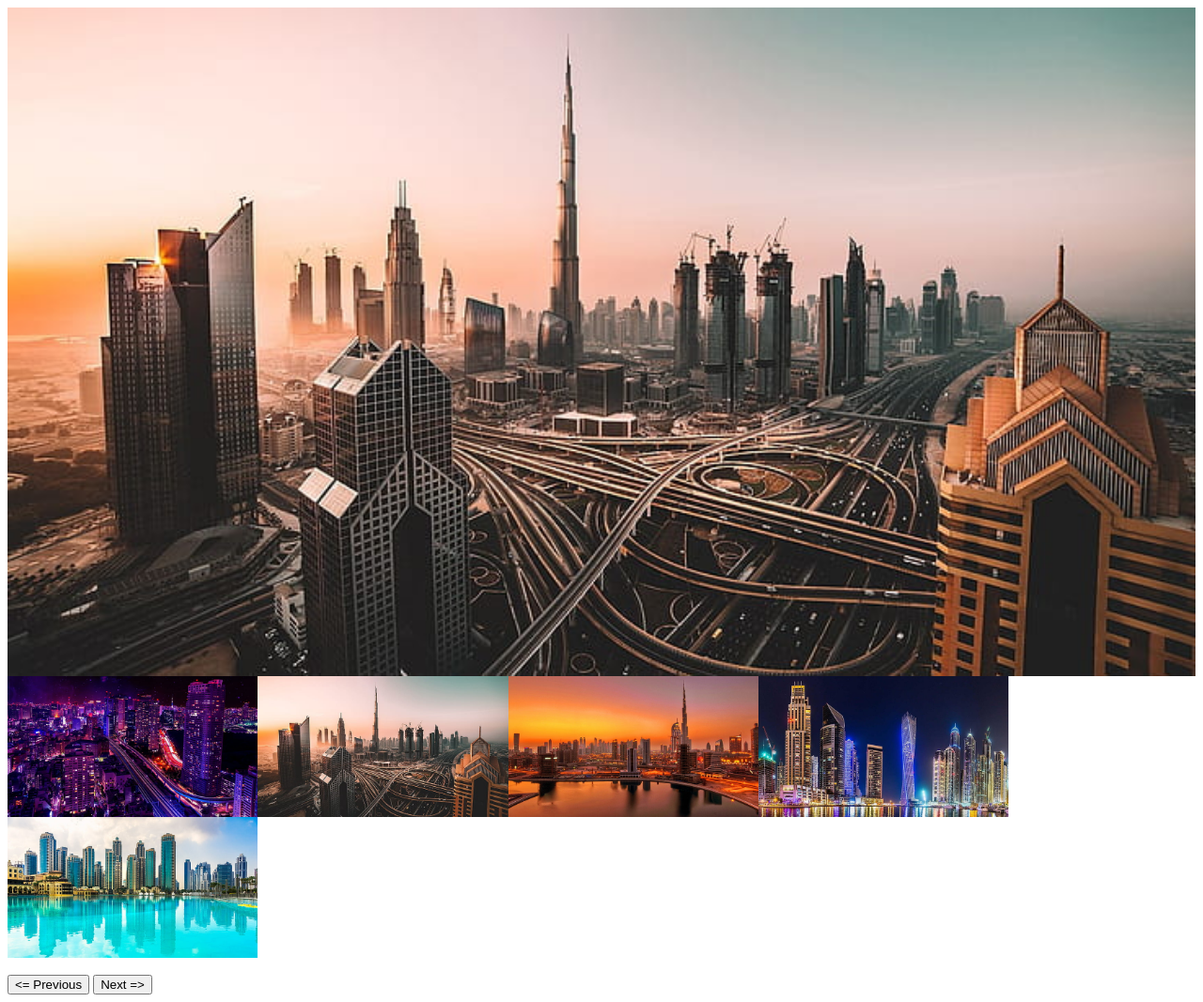
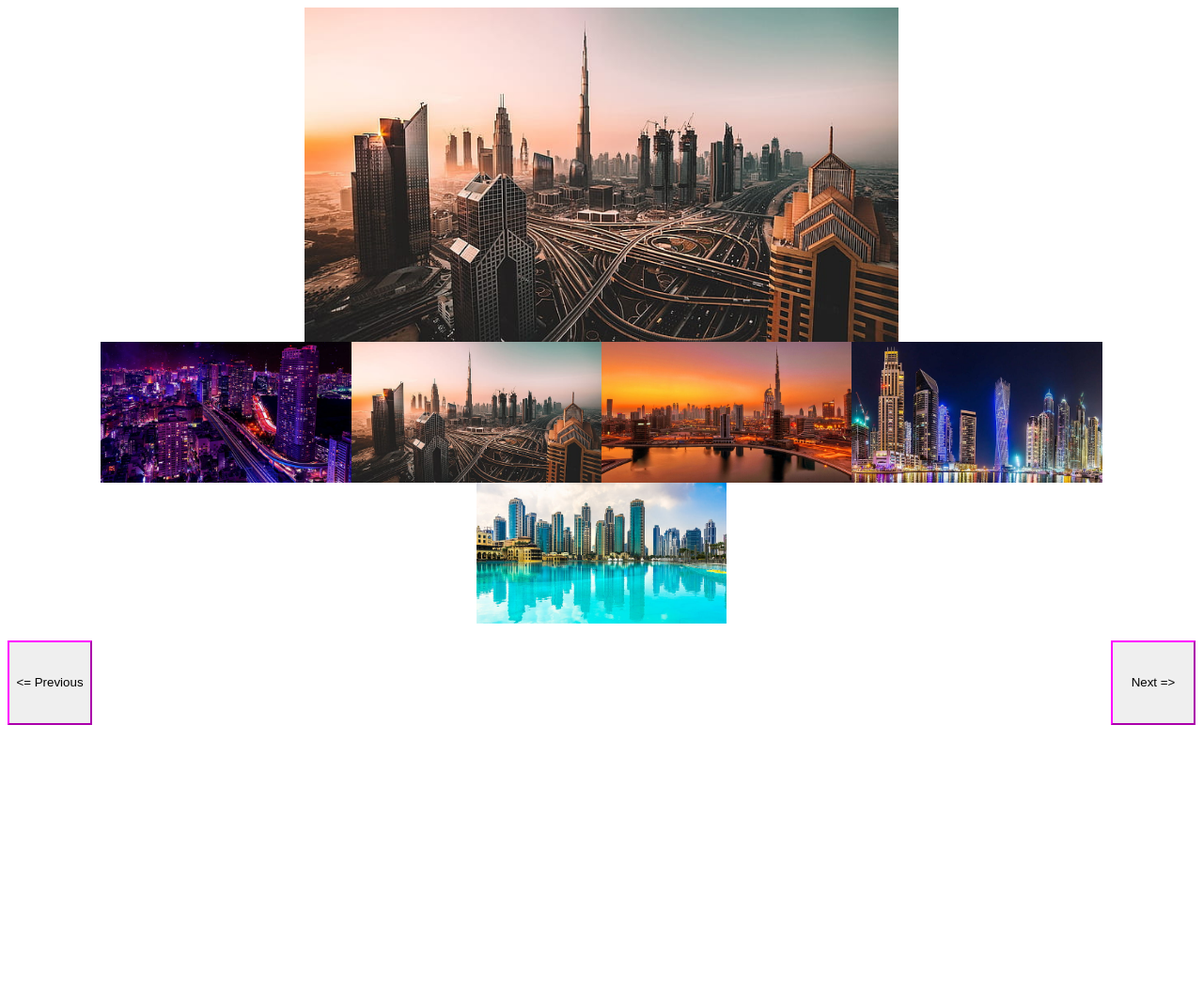
Before and after one commit to anushanush174/FC_intership, a plain HTML site: page Slideshow/slideShow.html in a window 1280 px wide. Shown: the whole page at 94% size. After the commit the page ends 800 px from the top, so only its background shows below. Drawn offline with Linux system fonts and the light colour scheme.

Commit message:
minor changes

```diff
--- a/Slideshow/slideShow.html
+++ b/Slideshow/slideShow.html
@@ -2,13 +2,20 @@
     <head>
     </head>
     <body>
-        <div class = "SlideShow">
-            <img img id="skyscraper"  src="slideShowPhotos/img1.jpg" height="auto" width="100%" alt="">
+
+        <div class = "SlideShow" style="text-align: center;">
+            <img img class="main" id="skyscraper" src="slideShowPhotos/img1.jpg" height="auto" width="50%" alt="">
             <br>
             <div id="imgList"></div>
             <br>
-            <button onclick="changeNextOrPreviousImage(-1)"><= Previous</button>
-            <button onclick="changeNextOrPreviousImage(1)">Next =></button>
+        </div>
+        <div class='buttons'>
+            <div style='float: left;'>
+                <button style="height: 90px; width: 90px; border-color: magenta;" onclick="changeNextOrPreviousImage(-1)"><= Previous</button>
+            </div>
+            <div style='float: right;'>
+                <button style="height: 90px; width: 90px; border-color: magenta;" onclick="changeNextOrPreviousImage(1)">Next =></button>
+            </div>
         </div>
     <script>
         let photoArr = [
@@ -28,25 +35,31 @@
                 let imgElement = document.createElement("img");
                 imgElement.setAttribute("src", photoArr[i]);
                 imgElement.setAttribute("height", "150");
-                list.appendChild(imgElement);
+                imgElement.setAttribute("id", `selected${i}`);
+                imgElement.setAttribute("onclick", `selectedImg(${i})`)
+                 list.appendChild(imgElement);
             }
+        }
+
+        function selectedImg(id){
+            document.getElementById('skyscraper').setAttribute("src", photoArr[id])
         }
 
         let currentImg = 0;
 
-        setInterval(changeNextOrPreviousImage, 3000, 1);
-
         function changeNextOrPreviousImage(step){
             currentImg += step;
 
-            if(currentImg > photoArr.length){
+            if(currentImg > photoArr.length - 1){
                 currentImg = 0;
             }
             if(currentImg < 0){
-                currentImg = photoArr.length;
+                currentImg = photoArr.length - 1;
             }
             document.getElementById('skyscraper').setAttribute("src", photoArr[currentImg])
         }
+
+        setInterval(changeNextOrPreviousImage, 3000, 1);
     </script>
     </body>
 </html>
```
